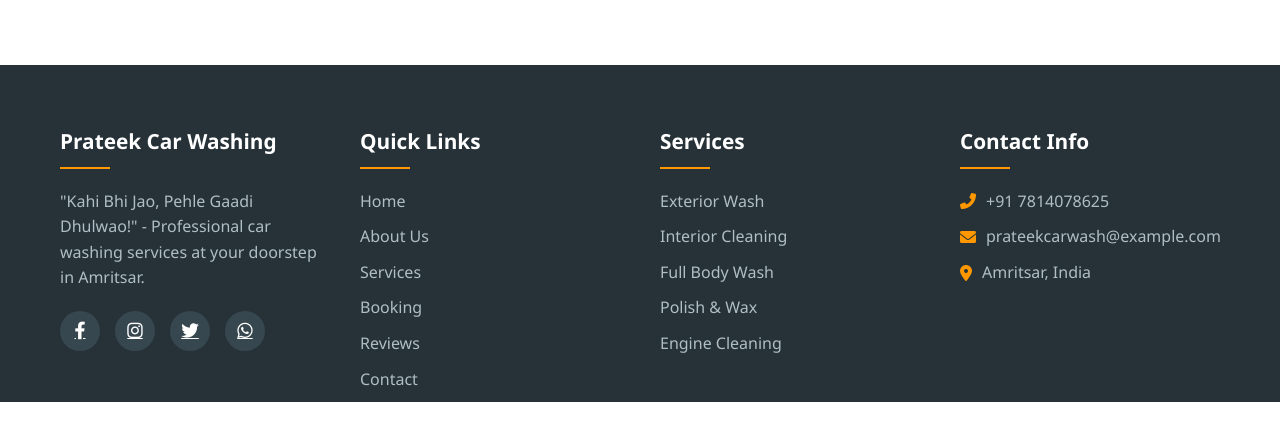
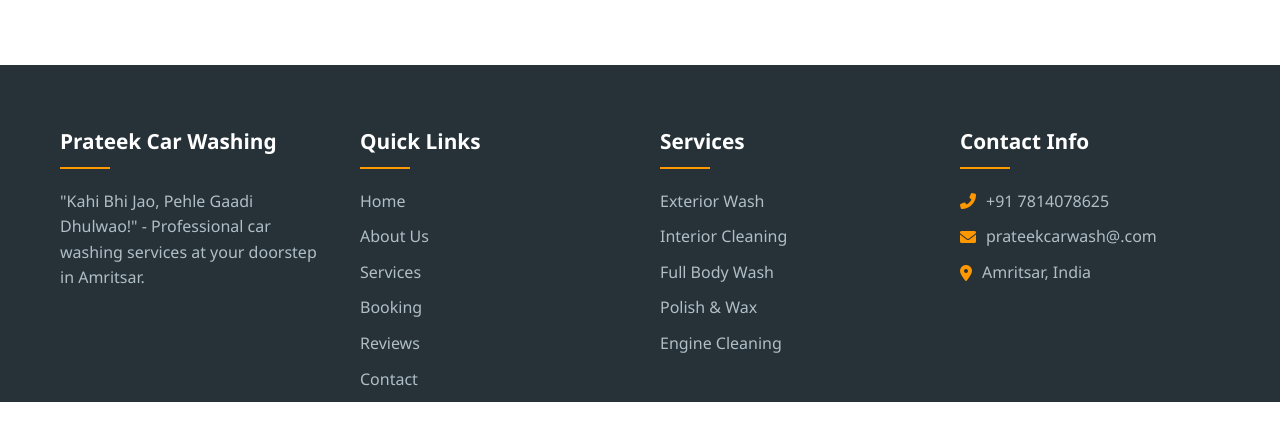
Before and after one commit to prateekcar/wash, a plain HTML site: page index.html in a window 1280 px wide. Shown: the part 6135-6575 px from the top of the page. Drawn offline with Linux system fonts and the light colour scheme.

Commit message:
index.html

```diff
--- a/index.html
+++ b/index.html
@@ -1548,12 +1548,6 @@ section {
                 <div class="footer-col">
                     <h4>Prateek Car Washing</h4>
                     <p>"Kahi Bhi Jao, Pehle Gaadi Dhulwao!" - Professional car washing services at your doorstep in Amritsar.</p>
-                    <div class="footer-social">
-                        <a href="#" aria-label="Facebook"><i class="fab fa-facebook-f"></i></a>
-                        <a href="#" aria-label="Instagram"><i class="fab fa-instagram"></i></a>
-                        <a href="#" aria-label="Twitter"><i class="fab fa-twitter"></i></a>
-                        <a href="#" aria-label="WhatsApp"><i class="fab fa-whatsapp"></i></a>
-                    </div>
                 </div>
 
                 <div class="footer-col">
@@ -1583,7 +1577,7 @@ section {
                     <h4>Contact Info</h4>
                     <ul class="contact-info">
                         <li><i class="fas fa-phone-alt"></i> +91 7814078625</li>
-                        <li><i class="fas fa-envelope"></i> prateekcarwash@example.com</li>
+                        <li><i class="fas fa-envelope"></i> prateekcarwash@.com</li>
                         <li><i class="fas fa-map-marker-alt"></i> Amritsar, India</li>
                     </ul>
                 </div>
```
